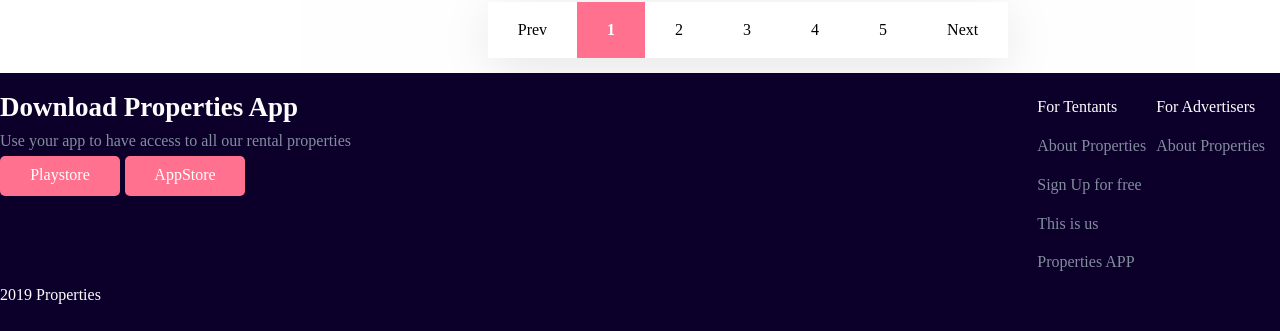
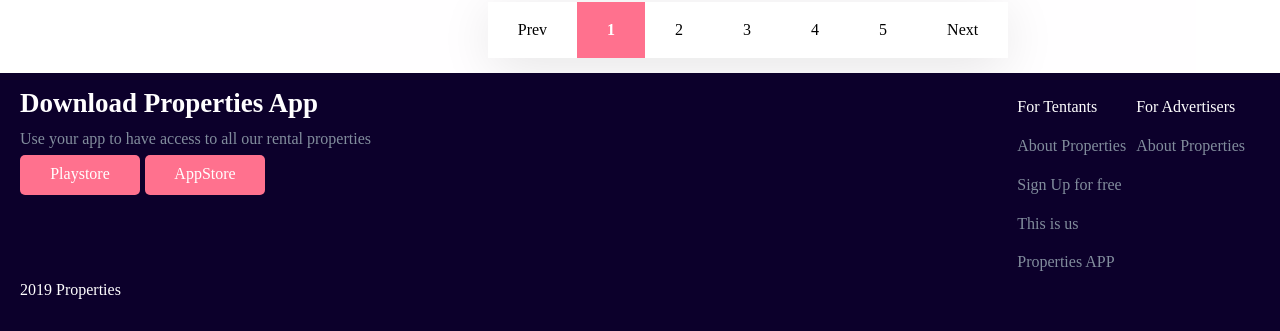
Before and after one commit to gsandhucando/real-estate-app, a React (Create React App) app: page / in a window 1280 px wide. Shown: the part 921-1252 px from the top of the page. Built offline with nearby package versions, Linux system fonts and the light colour scheme.

Commit message:
footer css

```diff
--- a/src/components/Footer.js
+++ b/src/components/Footer.js
@@ -11,7 +11,7 @@ const Footer = () => {
   return (
     <footer>
       <div className='footer-container'>
-      {/* <img /> */}
+        {/* <img src="./iphone.png" alt='iphone' /> */}
       <div className='footer-left'>
       <div className='app-writing'>
       <h1>Download Properties App</h1>
--- a/src/scss/_content-area.scss
+++ b/src/scss/_content-area.scss
@@ -21,7 +21,7 @@ header{
   overflow: auto;
   width: 100%;
   background: white;
-  min-height: 100vh;
+  min-height: 70vh;
 }
 
 #filter {
@@ -326,12 +326,18 @@ footer{
     height: 100%;
     align-items: center;
     padding-top: 20px;
+    margin: 0 20px;
+    // img{
+    //   height: 280px;
+    //   background: white;
+    //   // border-radius: 25px;
+    // }
     .footer-left{
       display: flex;
       flex-direction: column;
       width: 50%;
       height: 100%;
-      line-height: 1.8em;
+      line-height: 1.3em;
     }
   .app-writing{
     // margin-bottom: 20px;
@@ -342,9 +348,11 @@ footer{
       margin-bottom: 5px;
       font-size: 27px;
       font-weight: bold;
+      padding-bottom: 10px;
     }
     p {
       color: $darkgray;
+      padding-bottom: 5px;
     }
   }
   .footer-btn-container {
@@ -368,16 +376,22 @@ footer{
       align-items: center;
       margin-bottom: 5px;
     }
+
   }
   .social-media {
+    // margin-left: 75px;
+    width: 50%;
     padding-bottom: 70px;
     padding-top: 10px;
+    // background: red;
     .facebook{
       height: 30px;
       width: 30px;
       color: #3b5998;
       background: $offwhite;
       border-radius: 50%;
+      margin-right: 20px;
+      cursor: pointer;
     }
     .twitter{
       height: 30px;
@@ -385,6 +399,7 @@ footer{
       color: #00acee;
       background: $offwhite;
       border-radius: 50%;
+      cursor: pointer;
     }
   }
   h5{
@@ -412,6 +427,7 @@ footer{
       p{
         margin-top: 10px;
         color: $darkgray;
+        cursor: pointer;
       }
     }
     .advertisers{
@@ -426,6 +442,7 @@ footer{
       p{
         margin-top: 10px;
         color: $darkgray;
+        cursor: pointer;
       }
     }
   }
```
Also changed, not shown: public/iphone.png (added).
